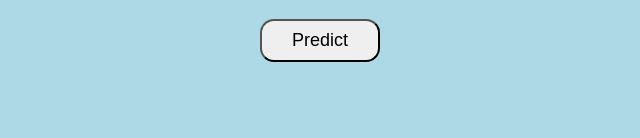
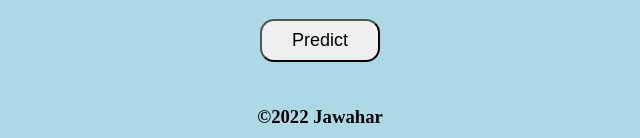
Before and after one commit to jawahar-ravi/Back-Order-Prediction, a Flask app: page / in a window 1280 px wide. Shown: the part 750-888 px from the top of the page, without its empty margins (320-960 px from the left). Before the commit the page ends 812 px from the top, so only its background shows below. Run offline with Flask 2, Linux system fonts and the light colour scheme; parts of the project's set-up code (start-up, migrations or seed data) failed here and were passed over.

Commit message:
Update index.html

```diff
--- a/templates/index.html
+++ b/templates/index.html
@@ -52,8 +52,9 @@
              <br>
         </form>
 
-
-
+        <br>
+        <br>
+        <p>©2022 Jawahar</p>
 
     </div>
     <style type="text/css">
```
